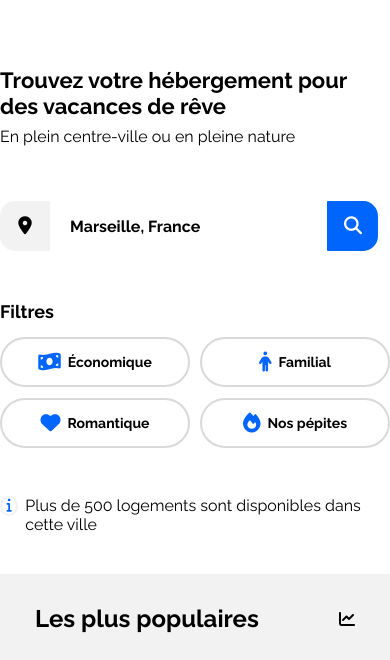
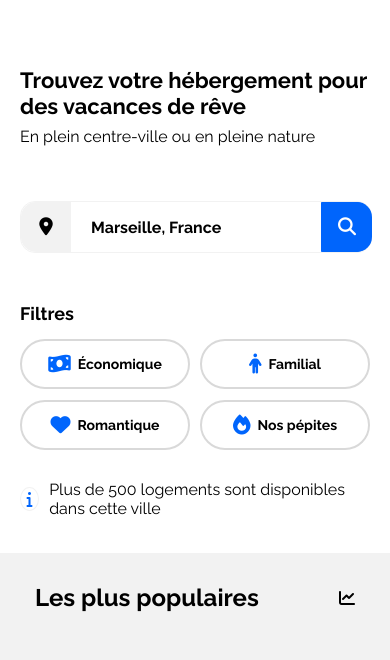
Before and after one commit to dagarbolino/booki, a plain HTML site: page index.html in a window 390 px wide. Shown: the part 184-844 px from the top of the page. Drawn offline with Linux system fonts and the light colour scheme.

Commit message:
retouche

```diff
--- a/css/style.css
+++ b/css/style.css
@@ -26,7 +26,7 @@ body {
   width: 100%;
   max-width: 1440px;
   /*au dessus de 1440px nous aurons une marge */
-  padding: 0px 0px;
+
   margin: 5px;
   /*avec ce margin, dans le responsive entre tab et port
    pour le filter ok, plus propre*/
@@ -80,7 +80,6 @@ header {
   display: flex;
   width: 100%;
   max-width: 1440px;
-  padding: 0px 0px;
   justify-content: space-between;
 }
 
@@ -154,6 +153,7 @@ input::placeholder {
   color: var(--main-bg-color-black);
 }
 
+/*permet de retirer le border de l'input au click*/
 input:focus {
   outline: none;
 }
@@ -163,8 +163,6 @@ input:focus {
   border: var(--main-bg-color-white);
   font-size: 20px;
   font-weight: 600;
-
-
 }
 
 .search-bar i {
@@ -225,7 +223,6 @@ input:focus {
   display: flex;
   flex-direction: row;
   width: 100%;
-
   margin-right: auto;
   align-items: center;
   flex-wrap: wrap;
@@ -286,25 +283,31 @@ input:focus {
 /****    Info bar****/
 .info-bar {
   display: flex;
+  align-items: center;
+  justify-content: center;
   margin-bottom: 35px;
+  gap: 10px;
 }
 
-.info-bar p {
-  margin-top: 3px;
+
+.info-bar i {
+  width: 24px;
+  height: 24px;
+  text-align: center;
+  justify-content: center;
+  box-sizing: border-box;
+  color: var(--main-color);
+  border: 1px solid var(--main-bg-color);
+  border-radius: 50%;
+  font-size: 16px;
+
 }
 
-.info-bar i {
-  width: 20px;
-  height: 20px;
-  text-align: center;
-  box-sizing: border-box;
-  color: var(--main-color);
-  border: 2px solid var(--main-bg-color);
-  border-radius: 50% 50%;
-  font-size: 14px;
-  margin-right: 7px;
-  margin-bottom: 0px;
-  margin-top: 3px;
+.info-bar .fa-solid {
+  display: flex;
+  justify-content: center;
+  align-items: center;
+
 }
 
 /* fin info bar*/
@@ -596,10 +599,8 @@ a {
     margin-right: 9px;
   }
 
-  .info-bar {
-    padding-top: 15px;
-    padding-bottom: 5px;
-  }
+
+
 
   /* fin de info group */
 
@@ -715,7 +716,6 @@ a {
     main {
       width: 100%;
       padding: 0;
-
     }
 
     body {
@@ -784,10 +784,10 @@ a {
     /******* main    ********/
     /* info group  **/
     .info-group {
-      width: 100%;
+      width: auto;
       height: auto;
       margin-top: 10px;
-      padding: 0;
+      padding: 0px 20px 0px 20px;
     }
 
     .info-group-title {
@@ -805,20 +805,17 @@ a {
       max-width: 377px;
       height: auto;
       justify-content: space-between;
-      border: 0;
     }
 
     .search-bar i {
       min-width: 50px;
       height: 50px;
-
     }
 
     .search {
       width: 100%;
       height: auto;
       font-size: 16px;
-
     }
 
     .button-search {
@@ -826,8 +823,6 @@ a {
       min-width: 50px;
       height: 50px;
       padding: 0px 0px;
-
-
     }
 
     .span-search {
@@ -863,7 +858,6 @@ a {
     .bttn-bar {
       width: 100%;
       height: auto;
-
     }
 
     .bttn-bar1,
@@ -894,6 +888,7 @@ a {
       background: var(--filter-bg-color);
     }
 
+
     /* info-bar */
 
     /********* hebergement and populaires ***********/
@@ -905,7 +900,6 @@ a {
 
     .hebergements-and-populaires section.hebergements {
       background: var(--main-bg-color-white);
-
     }
 
     .hebergements-and-populaires section {
@@ -969,7 +963,6 @@ a {
       height: auto;
       border-radius: 0px 0px;
       margin-top: 0px;
-
     }
 
     .populaires-cards {
@@ -1071,7 +1064,7 @@ a {
       flex-direction: column;
       align-items: center;
       justify-content: center;
-      padding: 0px 30px;
+      padding: 0px 35px;
     }
     .card-img1,
     .card-img2,
```
